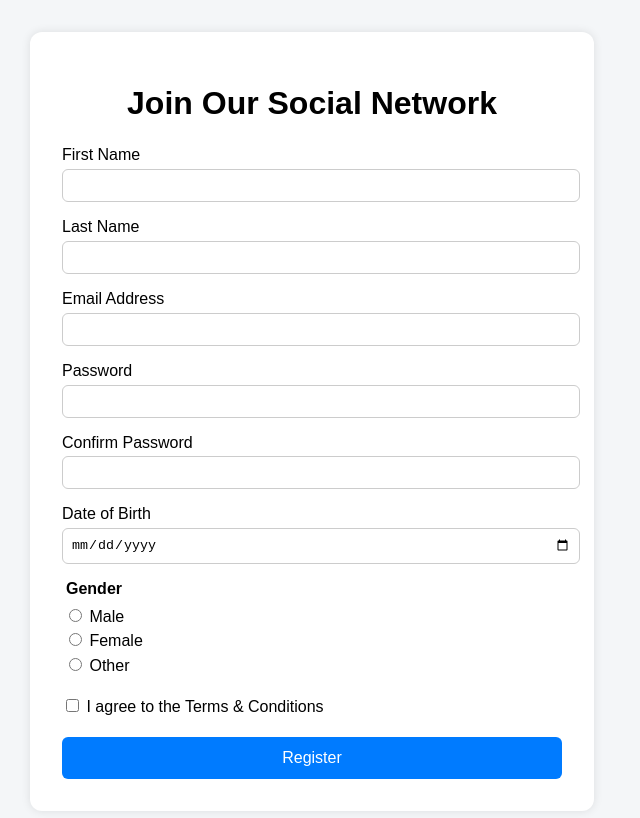
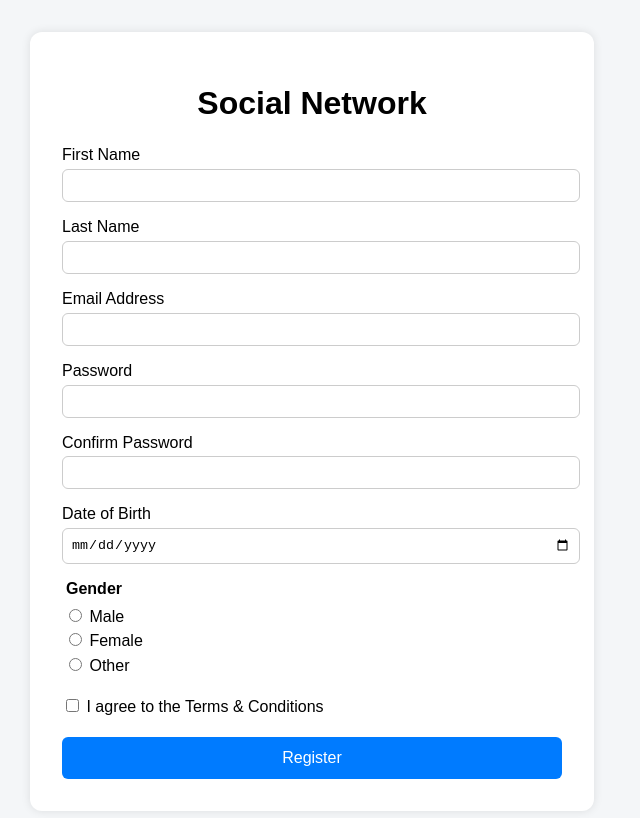
Before and after one commit to Romanmanman/Register-Form, a plain HTML site: page index.html in a window 1280 px wide. Shown: the whole page, without its empty margins (328-968 px from the left). Drawn offline with Linux system fonts and the light colour scheme.

Commit message:
Update index.html
Change text in h1 main tag

```diff
--- a/index.html
+++ b/index.html
@@ -8,7 +8,7 @@
 </head>
 <body>
   <main class="registration-container">
-    <h1>Join Our Social Network</h1>
+    <h1>Social Network</h1>
     <form id="registrationForm" class="form">
       <div class="form-group">
         <label for="firstName">First Name</label>
```
